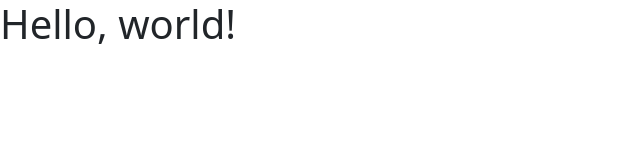
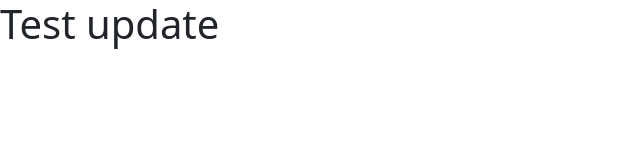
Before and after one commit to Weyens/git-jochen, a plain HTML site: page index.html in a window 1280 px wide. Shown: the whole page, without its empty margins (0-640 px from the left). Drawn offline with nearby package versions, Linux system fonts and the light colour scheme.

Commit message:
Update index.html
test snelheid en titel

```diff
--- a/index.html
+++ b/index.html
@@ -8,10 +8,10 @@
     <!-- Bootstrap CSS -->
     <link href="https://cdn.jsdelivr.net/npm/bootstrap@5.1.3/dist/css/bootstrap.min.css" rel="stylesheet" integrity="sha384-1BmE4kWBq78iYhFldvKuhfTAU6auU8tT94WrHftjDbrCEXSU1oBoqyl2QvZ6jIW3" crossorigin="anonymous">
 
-    <title>Hello, world!</title>
+    <title>Jochen Boes</title>
   </head>
   <body>
-    <h1>Hello, world!</h1>
+    <h1>Test update</h1>
 
     <!-- Optional JavaScript; choose one of the two! -->
 
```
